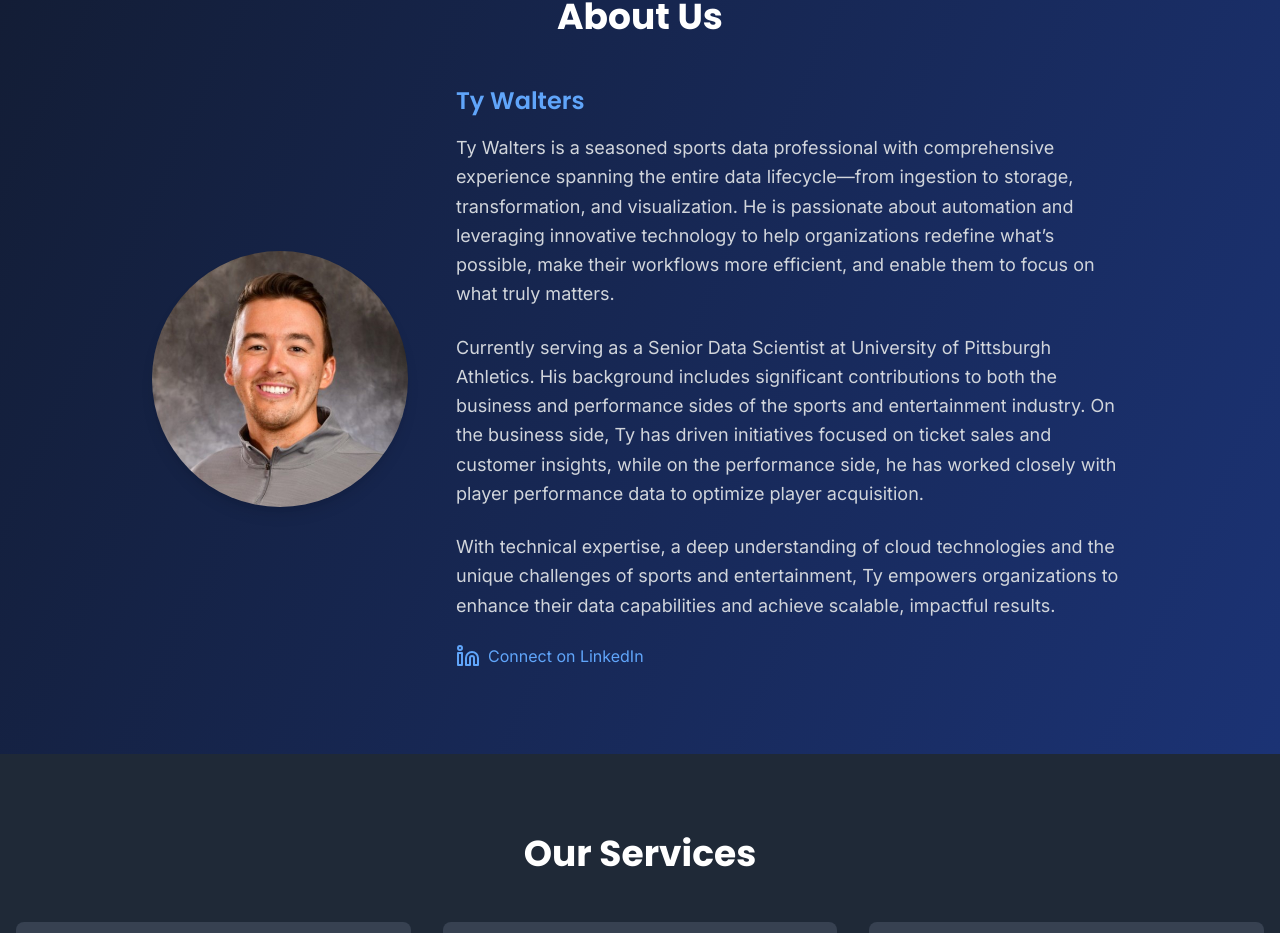
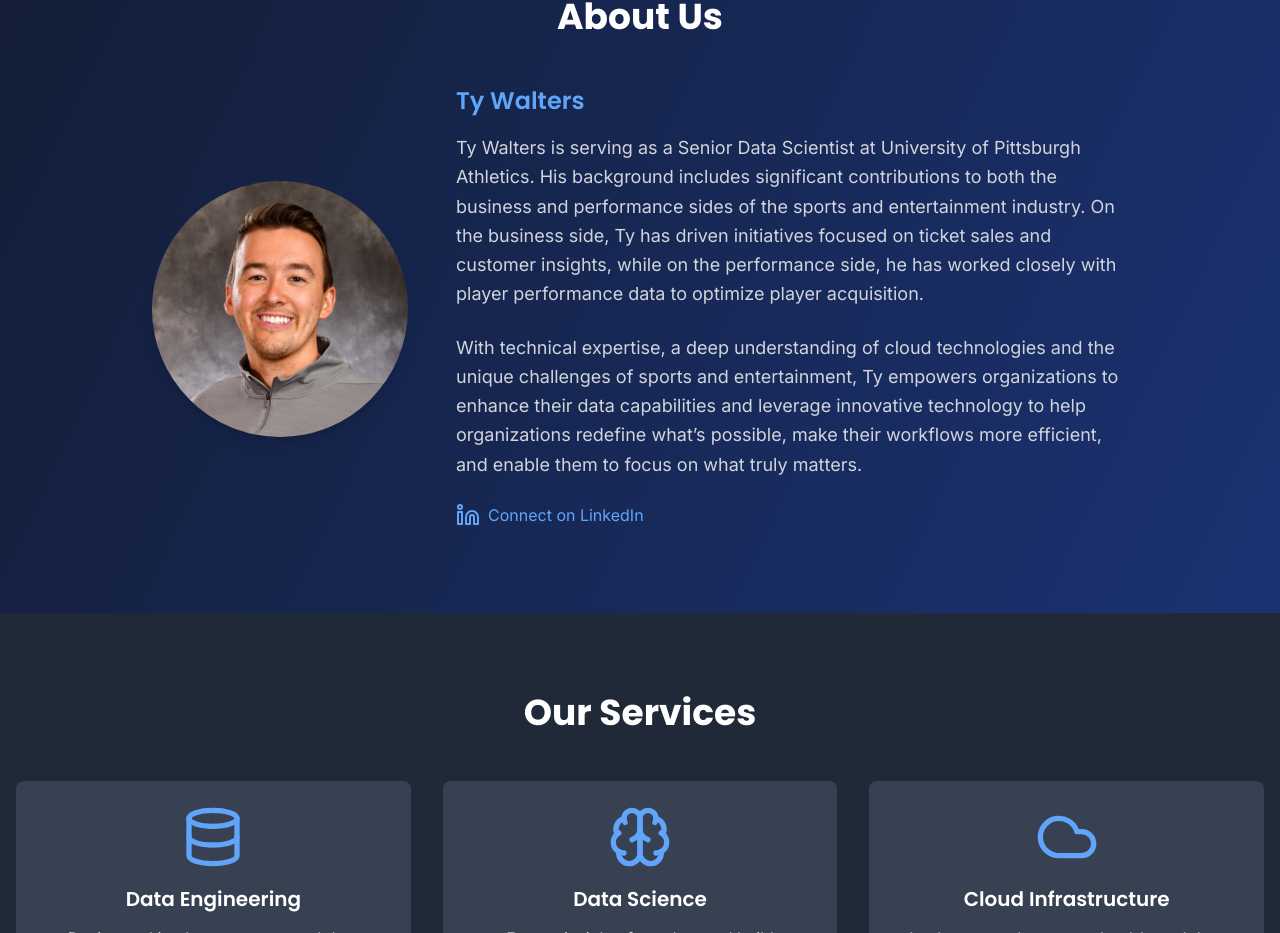
Before and after one commit to Walters-Data-Solutions/waltersdatasolutions.com, a Next.js app: page / in a window 1280 px wide. Shown: the part 839-1772 px from the top of the page. Built offline with nearby package versions, Linux system fonts and the light colour scheme; no server answers.

Commit message:
update about

```diff
--- a/app/components/About.tsx
+++ b/app/components/About.tsx
@@ -17,14 +17,7 @@
           <div className="max-w-2xl text-center md:text-left">
             <h3 className="text-2xl font-semibold mb-4 text-blue-600 dark:text-blue-400 font-display">Ty Walters</h3>
             <p className="text-gray-700 dark:text-gray-300 text-lg leading-relaxed mb-6">
-              Ty Walters is a seasoned sports data professional with comprehensive experience spanning the
-              entire data lifecycle—from ingestion to storage, transformation, and visualization.
-               He is passionate about automation and leveraging innovative technology to help organizations
-               redefine what’s possible, make their workflows more efficient,
-               and enable them to focus on what truly matters.
-            </p>
-            <p className="text-gray-700 dark:text-gray-300 text-lg leading-relaxed mb-6">
-              Currently serving as a Senior Data Scientist at University of Pittsburgh Athletics.
+              Ty Walters is serving as a Senior Data Scientist at University of Pittsburgh Athletics.
                His background includes significant contributions to both the business and
                performance sides of the sports and entertainment industry.
                 On the business side, Ty has driven initiatives focused on ticket sales and customer insights,
@@ -33,7 +26,9 @@
             </p>
                         <p className="text-gray-700 dark:text-gray-300 text-lg leading-relaxed mb-6">
               With technical expertise, a deep understanding of cloud technologies and the unique challenges of sports and entertainment,
-              Ty empowers organizations to enhance their data capabilities and achieve scalable, impactful results.
+              Ty empowers organizations to enhance their data capabilities and
+              leverage innovative technology to help organizations
+               redefine what’s possible, make their workflows more efficient, and enable them to focus on what truly matters.
             </p>
             <a
               href="https://www.linkedin.com/in/ty-walters"
```
